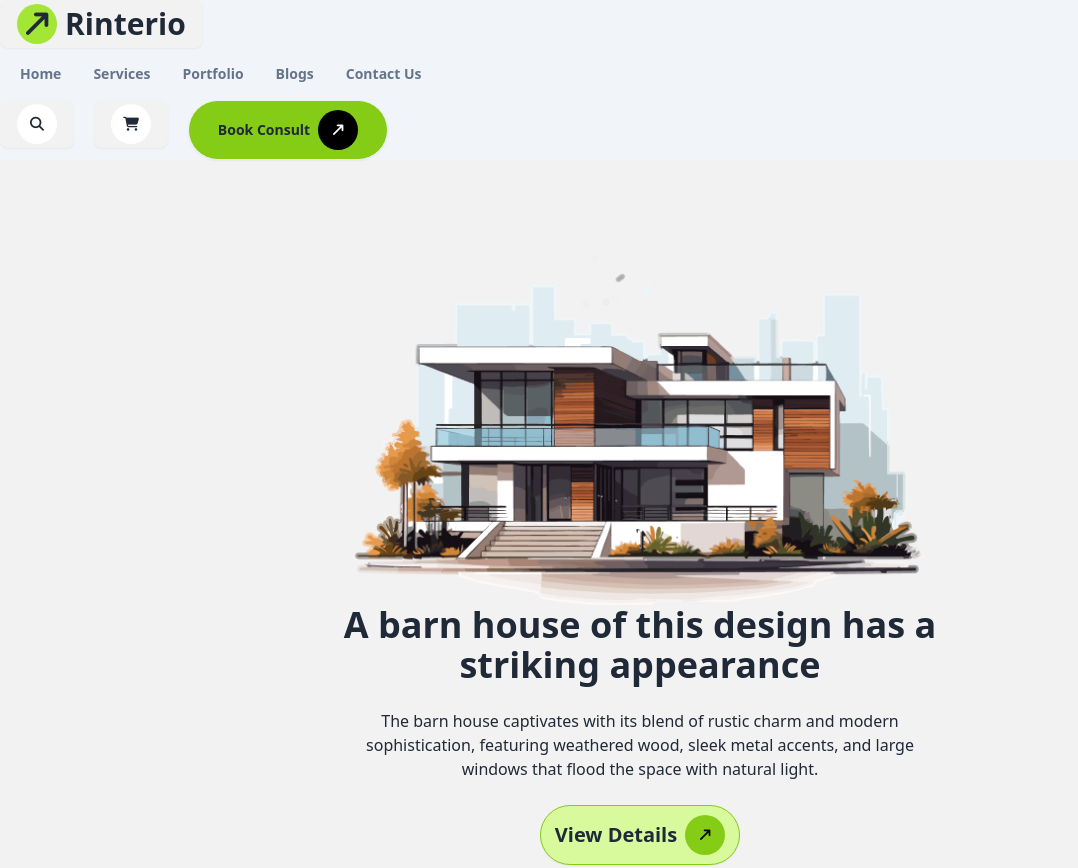
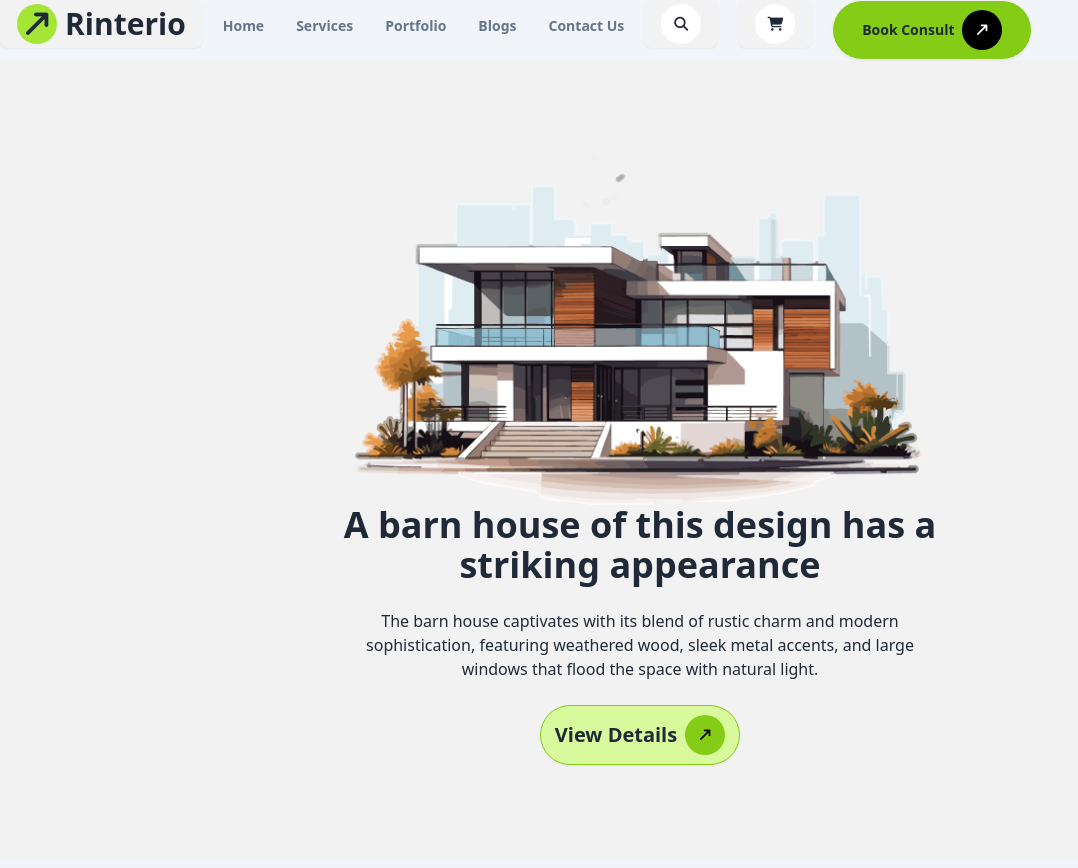
Before and after one commit to shawravswe/assignment-3, a plain HTML site: page index.html in a window 1280 px wide. Shown: the top 868 px of the page, without its empty margins (0-1078 px from the left). Drawn offline with nearby package versions, Linux system fonts and the light colour scheme.

Commit message:
first commit

```diff
--- a/index.html
+++ b/index.html
@@ -21,7 +21,8 @@
 
 
 </head>
- <div>
+<header div class="flex"
+<div>
     <a class="btn text-3xl font-bold">
         <i class="fa-solid fa-arrow-up-long w-[15px] h-[15px] p-5 flex items-center justify-center bg-lime-400 rounded-full rotate-45" aria-hidden="true"></i>Rinterio
     </a>
```
